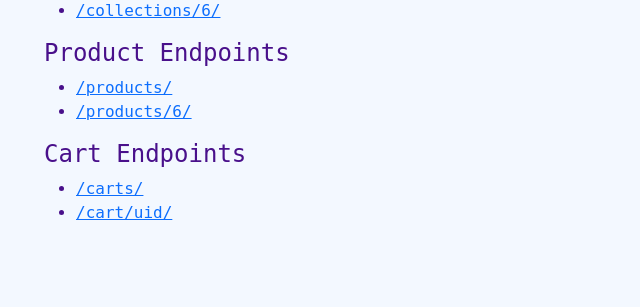
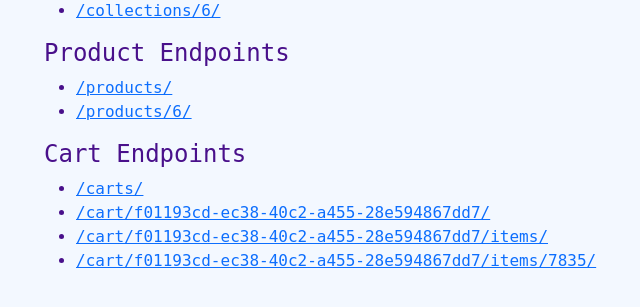
Before and after one commit to Neerazan/E-commerce_API_3.0, a Django app: page / in a window 1280 px wide. Shown: the part 310-617 px from the top of the page, without its empty margins (38-678 px from the left). Run offline with Django 3.2, Linux system fonts and the light colour scheme; parts of the project's set-up code (start-up, migrations or seed data) failed here and were passed over.

Commit message:
added cart endpoints

```diff
--- a/core/templates/core/index.html
+++ b/core/templates/core/index.html
@@ -2,21 +2,19 @@
 
 <!DOCTYPE html>
 <html lang="en">
+
 <head>
   <meta charset="UTF-8" />
   <meta name="viewport" content="width=device-width, initial-scale=1.0" />
   <title>Storefront</title>
   <!-- <link rel="stylesheet" href="{% static 'core/styles.css' %}"> -->
 
-    <link
-      href="https://cdn.jsdelivr.net/npm/bootstrap@5.3.3/dist/css/bootstrap.min.css"
-      rel="stylesheet"
-      integrity="sha384-QWTKZyjpPEjISv5WaRU9OFeRpok6YctnYmDr5pNlyT2bRjXh0JMhjY6hW+ALEwIH"
-      crossorigin="anonymous"
-    />
+  <link href="https://cdn.jsdelivr.net/npm/bootstrap@5.3.3/dist/css/bootstrap.min.css" rel="stylesheet"
+    integrity="sha384-QWTKZyjpPEjISv5WaRU9OFeRpok6YctnYmDr5pNlyT2bRjXh0JMhjY6hW+ALEwIH" crossorigin="anonymous" />
 
   <link rel="stylesheet" href="{% static 'core/styles.css' %}" />
 </head>
+
 <body>
   <div class="home-page container pt-5">
     <div>
@@ -65,17 +63,27 @@
             </li>
 
             <li>
-                <a href="{% url 'cart-detail' 6 %}">/cart/uid/</a>
+              <a
+                href="{% url 'cart-detail' 'f01193cd-ec38-40c2-a455-28e594867dd7' %}">/cart/f01193cd-ec38-40c2-a455-28e594867dd7/</a>
+            </li>
+
+            <li>
+              <a
+                href="{% url 'cart-items-list' 'f01193cd-ec38-40c2-a455-28e594867dd7' %}">/cart/f01193cd-ec38-40c2-a455-28e594867dd7/items/</a>
+            </li>
+
+            <li>
+              <a
+                href="{% url 'cart-items-detail' cart_pk='f01193cd-ec38-40c2-a455-28e594867dd7' pk='7835' %}">/cart/f01193cd-ec38-40c2-a455-28e594867dd7/items/7835/</a>
             </li>
           </ul>
         </div>
       </div>
     </div>
 
-    <script
-      src="https://cdn.jsdelivr.net/npm/bootstrap@5.3.3/dist/js/bootstrap.bundle.min.js"
+    <script src="https://cdn.jsdelivr.net/npm/bootstrap@5.3.3/dist/js/bootstrap.bundle.min.js"
       integrity="sha384-YvpcrYf0tY3lHB60NNkmXc5s9fDVZLESaAA55NDzOxhy9GkcIdslK1eN7N6jIeHz"
-      crossorigin="anonymous"
-    ></script>
+      crossorigin="anonymous"></script>
 </body>
+
 </html>
```
Lines whose indentation alone changed are shown as unchanged.
